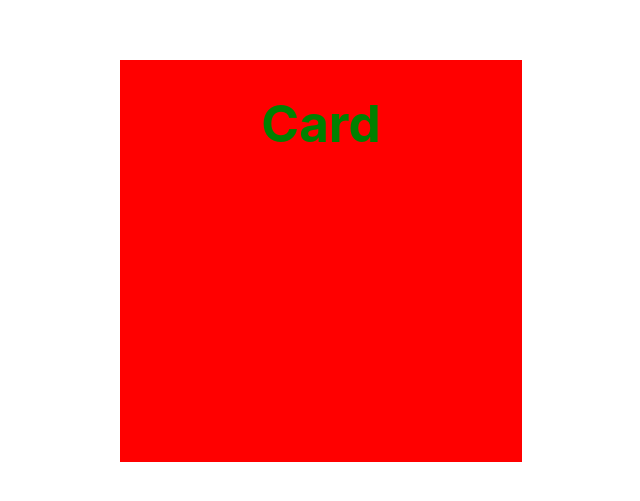
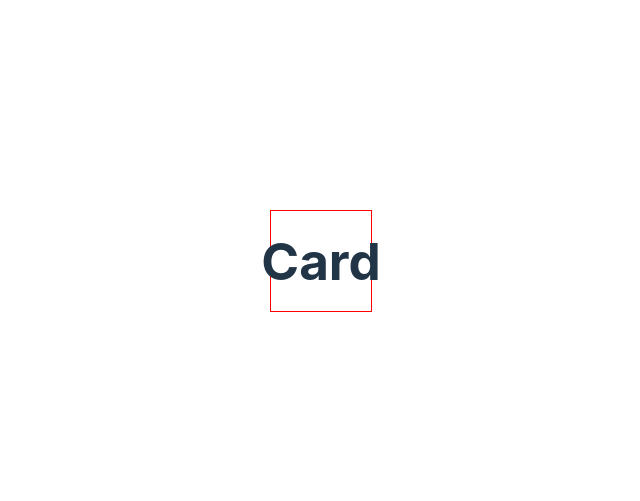
Before and after one commit to CodeCraft-LTDA/react18-quarto-estilizacao-vite, a React (Vite) app: page / in a window 1280 px wide. Shown: the part 139-640 px from the top of the page, without its empty margins (319-959 px from the left). Built offline with nearby package versions, Linux system fonts and the light colour scheme.

Commit message:
aula 50 importanten folha de estilo separadamente

```diff
--- /dev/null
+++ b/src/components/Card/Card.css
@@ -0,0 +1,11 @@
+#container {
+  display: flex;
+  flex-direction: column;
+  align-items: center;
+  justify-content: center;
+  width: 100px;
+  height: 100px;
+  border: 1px solid red;
+  margin: 10px;
+  cursor: pointer;
+}
--- a/src/components/Card/index.tsx
+++ b/src/components/Card/index.tsx
@@ -1,8 +1,10 @@
-import styles from "./styles"
+// import styles from "./styles"
+import "./Card.css"
 
 export const Card = () => {
     return (
-        <div style={styles.container}>
+        // <div style={styles.container}>
+        <div id="container">
             <h1>Card</h1>
         </div>
     )
```
